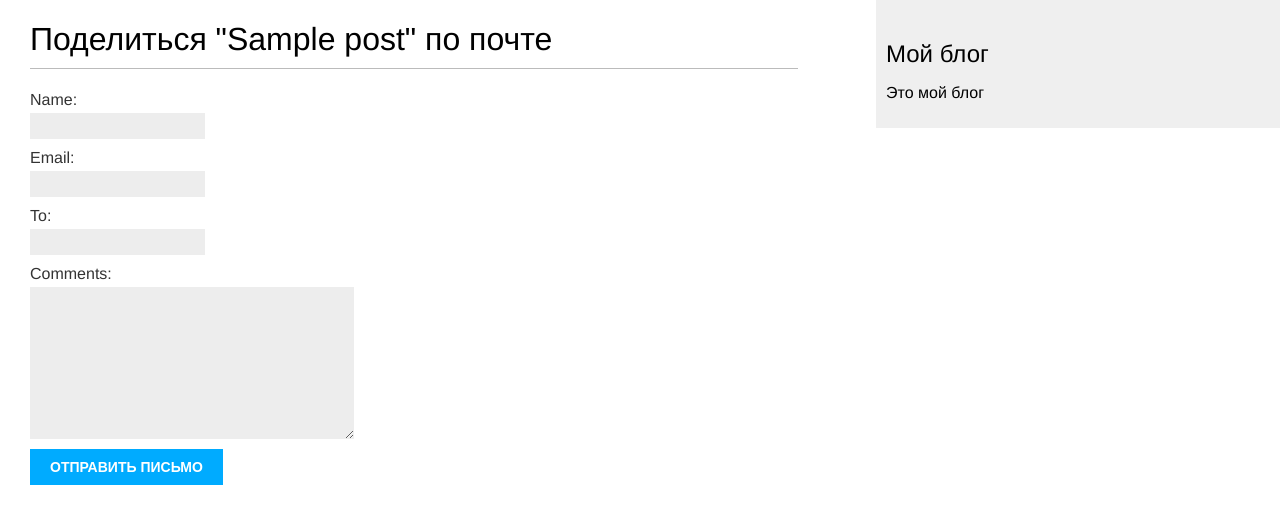
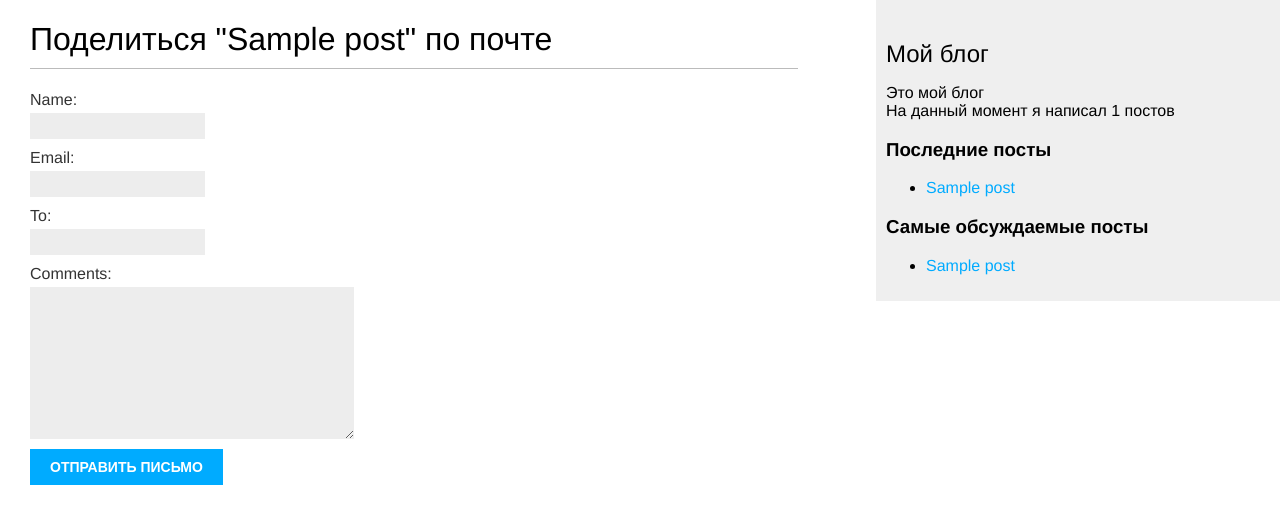
Before and after one commit to Nokvix/Django-projects, a Django app: page /blog/1/share/ in a window 1280 px wide. Shown: the top 515 px of the page. Run offline with Django 5.2, Linux system fonts and the light colour scheme; tables that the repository leaves empty hold one stand-in row (values such as "Sample post").

Commit message:
Добавил функционал извлечения постов по сходству и создал несколько конкретно-прикладных шаблонных тегов и фильтров

```diff
--- a/mysite/blog/templates/blog/base.html
+++ b/mysite/blog/templates/blog/base.html
@@ -1,3 +1,4 @@
+{% load blog_tags %}
 {% load static %}
 
 <!DOCTYPE html>
@@ -14,7 +15,21 @@
     </div>
     <div id="sidebar">
         <h2>Мой блог</h2>
-        <p>Это мой блог</p>
+        <p>
+            Это мой блог <br>
+            На данный момент я написал {% total_posts %} постов
+        </p>
+        <h3>Последние посты</h3>
+        {% show_latest_posts 3 %}
+        <h3>Самые обсуждаемые посты</h3>
+        {% get_most_commented_posts 3 as most_commented_posts %}
+        <ul>
+            {% for post in most_commented_posts %}
+                <li>
+                    <a href="{{ post.get_absolute_url }}">{{ post.title }}</a>
+                </li>
+            {% endfor %}
+        </ul>
     </div>
 </body>
 </html>
--- /dev/null
+++ b/mysite/blog/templates/blog/post/latest_posts.html
@@ -0,0 +1,7 @@
+<ul>
+    {% for post in latest_posts %}
+    <li>
+        <a href="{{ post.get_absolute_url }}">{{ post.title }}</a>
+    </li>
+    {% endfor %}
+</ul>
--- /dev/null
+++ b/mysite/blog/templatetags/blog_tags.py
@@ -0,0 +1,30 @@
+from django.utils.safestring import mark_safe
+from django.db.models import Count
+from django import template
+from ..models import Post
+import markdown
+
+register = template.Library()
+
+
+@register.simple_tag
+def total_posts():
+    return Post.published.count()
+
+
+@register.simple_tag
+def get_most_commented_posts(count=5):
+    return Post.published.annotate(
+        total_comments=Count('comments')
+    ).order_by('-total_comments')[:count]
+
+
+@register.inclusion_tag('blog/post/latest_posts.html')
+def show_latest_posts(count=5):
+    latest_posts = Post.published.order_by('-publish')[:count]
+    return {'latest_posts': latest_posts}
+
+
+@register.filter(name='markdown')
+def markdown_format(text):
+    return mark_safe(markdown.markdown(text))
--- a/mysite/blog/views.py
+++ b/mysite/blog/views.py
@@ -6,6 +6,7 @@ from django.core.mail import send_mail, EmailMessage
 from .forms import EmailPostForm, CommentForm
 from django.views.decorators.http import require_POST
 from taggit.models import Tag
+from django.db.models import Count
 
 
 # Create your views here.
@@ -61,12 +62,17 @@ def post_detail(request, year: int, month: int, day: int, post: str):
     # Форма для комментирования
     form = CommentForm()
 
+    post_tags_ids = post.tags.values_list('id', flat=True)
+    similar_posts = Post.published.filter(tags__in=post_tags_ids).exclude(id=post.id)
+    similar_posts = similar_posts.annotate(same_tags=Count('tags')).order_by('-same_tags', '-publish')[:4]
+
     return render(request,
                   'blog/post/detail.html',
                   {
                       'post': post,
                       'comments': comments,
                       'form': form,
+                      'similar_posts': similar_posts,
                   })
 
 
```
Also changed, not shown: mysite/blog/templates/blog/post/detail.html (+15 -1 lines), mysite/blog/templates/blog/post/includes/display_tags.html (added, +13 -0 lines), mysite/blog/templates/blog/post/list.html (+3 -14 lines), mysite/blog/templatetags/__init__.py (added).
